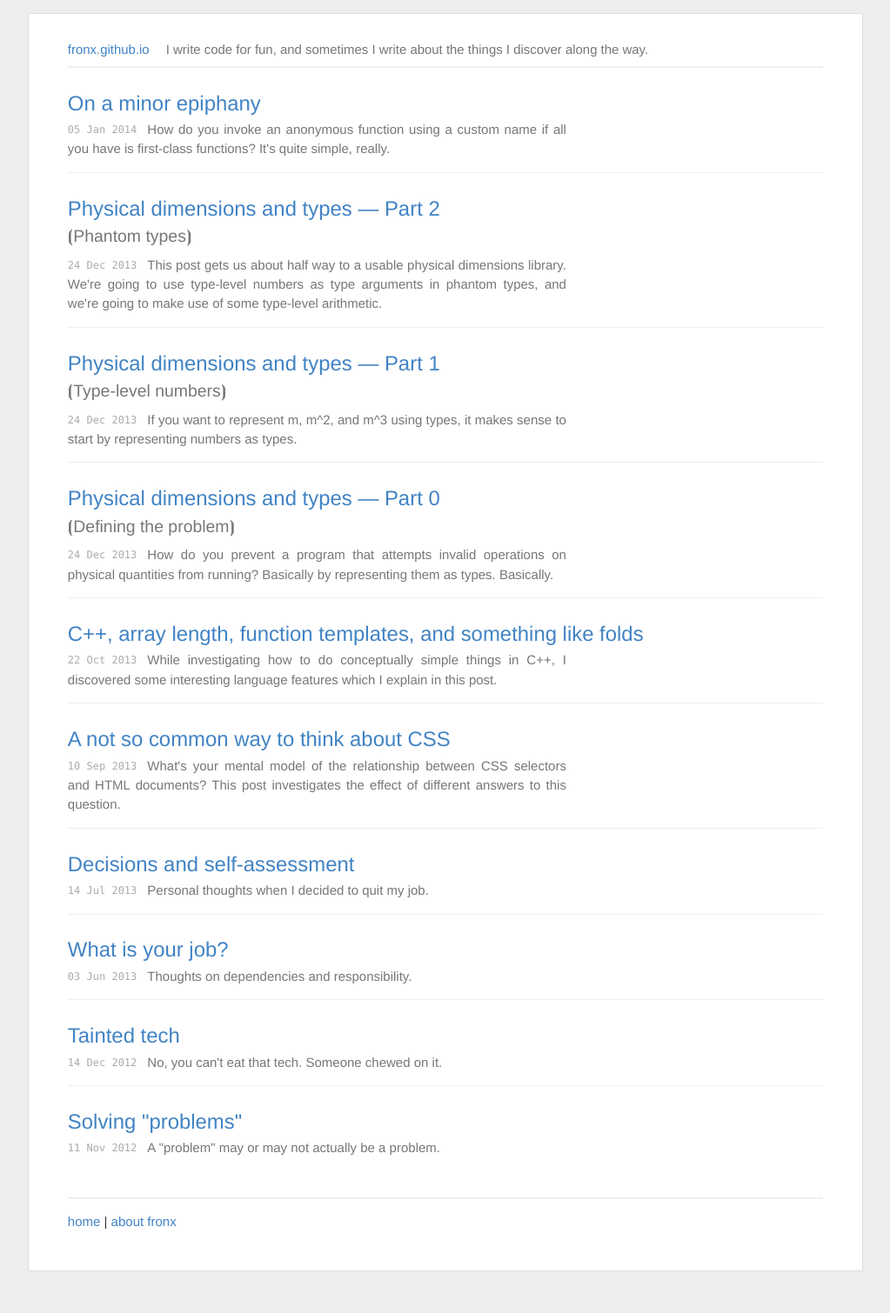
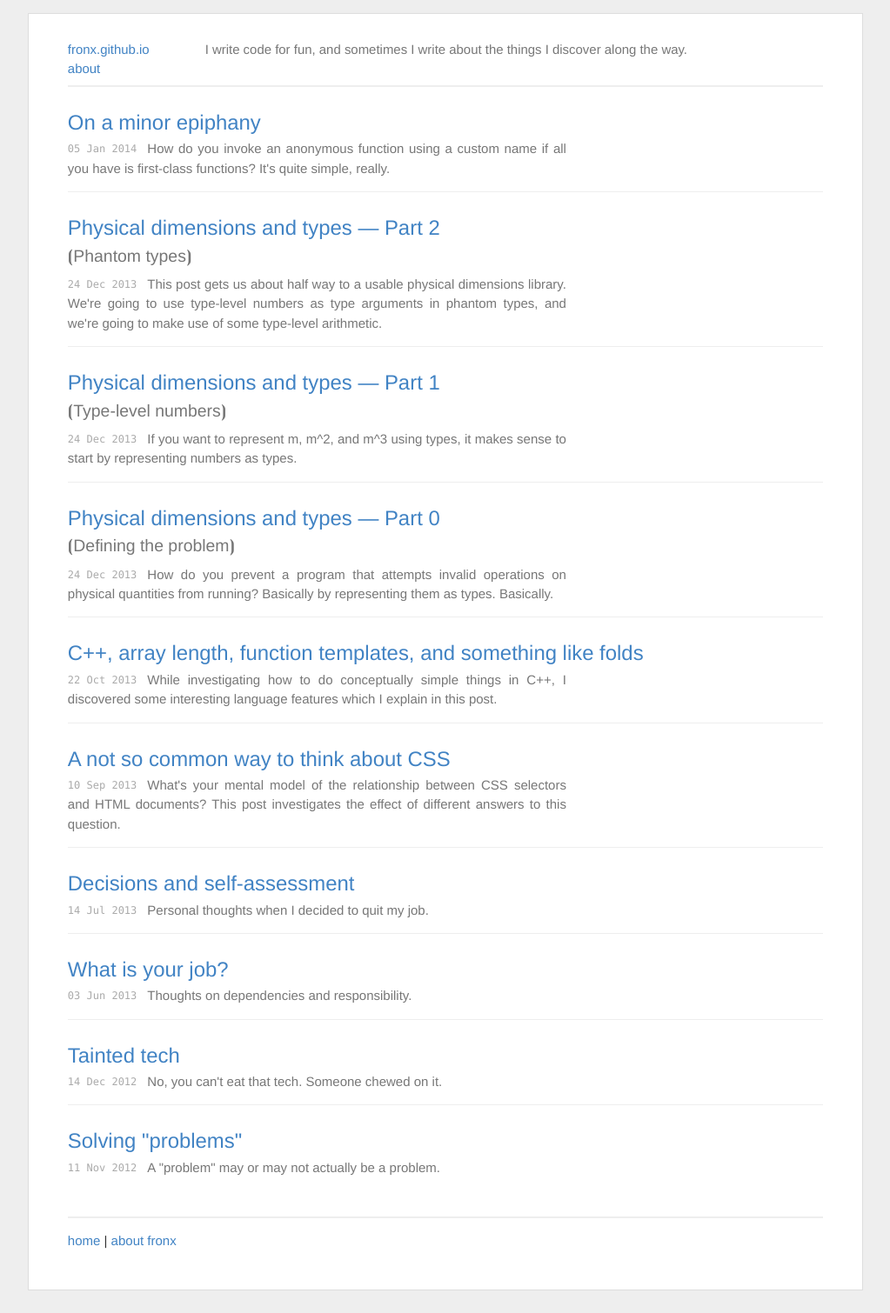
Before and after one commit to fronx/fronx.github.io, a Jekyll site: the page built from index.html, in a window 1280 px wide. Shown: the whole page at 87% size, without its empty margins (128-1151 px from the left). Built offline with Jekyll 4.4.1, drawn with Linux system fonts in a browser that asks for light colours; Markdown is read by kramdown in place of the engine named in the settings; before the commit the page ends 1488 px from its top, so only the background shows below that.

Commit message:
"about" link

```diff
--- a/_layouts/default.html
+++ b/_layouts/default.html
@@ -15,6 +15,8 @@
       <div class="header">
         <a class="title" href="/">{{ site.name }}</a>
         I write code for fun, and sometimes I write about the things I discover along the way.
+        <br />
+        <a href="http://fronx.de">about</a>
       </div>
 
       {{ content }}
--- a/css/main.css
+++ b/css/main.css
@@ -67,9 +67,9 @@ ul.posts .title span:after {
   margin-bottom: 2em;
   padding-bottom: 0.5em;
 }
-.header .title {
+.header a {
   display: inline-block;
-  padding-right: 1em;
+  padding-right: 4em;
 }
 
 /*****************************************************************************/
```
